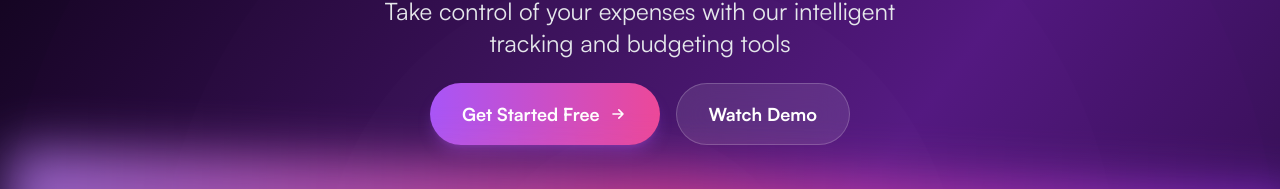
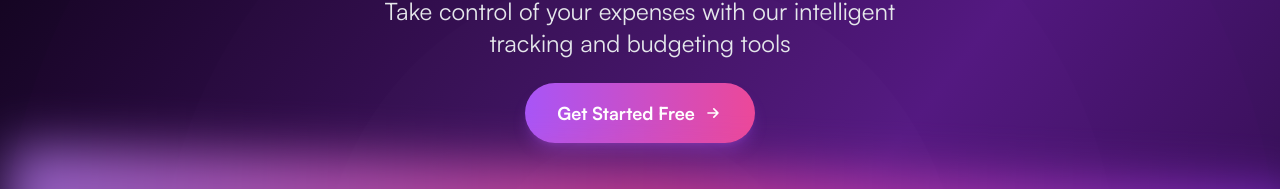
Before and after one commit to Abhijeet03s/Pocket-Planner, a Next.js app: page / in a window 1280 px wide. Shown: the part 349-538 px from the top of the page. Built offline with nearby package versions, Linux system fonts and the light colour scheme; no server answers; the database is empty.

Commit message:
remove: watch demo button

```diff
--- a/app/components/Hero.tsx
+++ b/app/components/Hero.tsx
@@ -40,7 +40,7 @@ export default function Hero() {
                   <p className="font-satoshi text-lg sm:text-xl lg:text-2xl text-gray-200 max-w-xl mx-auto">
                      Take control of your expenses with our intelligent tracking and budgeting tools
                   </p>
-                  <div className="flex flex-col sm:flex-row gap-4 justify-center">
+                  <div className="flex flex-col sm:flex-row justify-center">
                      <motion.button
                         onClick={handleGetStarted}
                         whileHover={{ scale: 1.05 }}
@@ -52,9 +52,6 @@ export default function Hero() {
                            <path strokeLinecap="round" strokeLinejoin="round" strokeWidth={2} d="M13 7l5 5m0 0l-5 5m5-5H6" />
                         </svg>
                      </motion.button>
-                     <button className="font-satoshi bg-white/10 hover:bg-white/20 backdrop-blur-lg text-white text-lg font-bold py-3 px-6 sm:py-4 sm:px-8 rounded-full transition-all duration-300 border border-white/20">
-                        Watch Demo
-                     </button>
                   </div>
                </motion.div>
 
```
